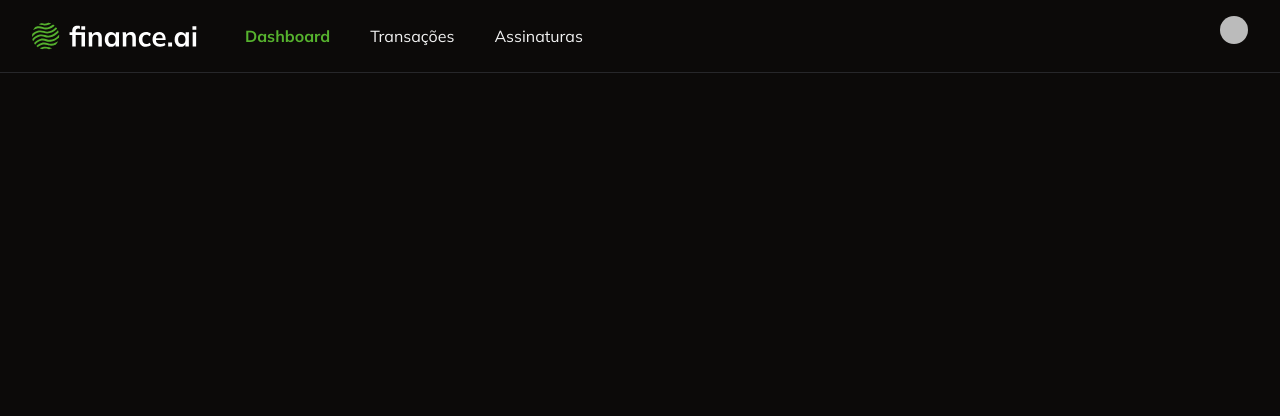
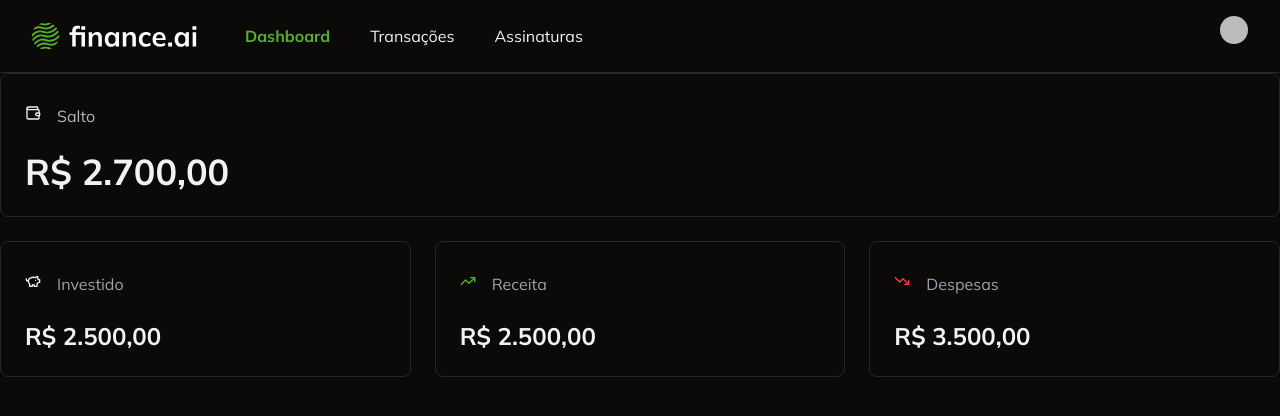
Before and after one commit to mtguerson/financeAI, a Next.js app: page / in a window 1280 px wide. Shown: the top 416 px of the page. Built offline with nearby package versions, Linux system fonts and the light colour scheme; no server answers; sample sign-in values are in the browser's storage; some icons are missing.

Commit message:
feat: add summary card and summary cards components

```diff
--- /dev/null
+++ b/app/(home)/_components/summary-card.tsx
@@ -0,0 +1,39 @@
+import { Card, CardContent, CardHeader } from "@/app/_components/ui/card";
+import type { ReactNode } from "react";
+
+interface SummaryCardProps {
+  icon: ReactNode;
+  title: string;
+  amount: number;
+  size?: "small" | "large";
+}
+
+export default function SummaryCard({
+  icon,
+  title,
+  amount,
+  size = "small",
+}: SummaryCardProps) {
+  return (
+    <Card>
+      <CardHeader className="flex-row items-center gap-4">
+        {icon}
+        <p
+          className={`${size === "small" ? "text-muted-foreground" : "text-white opacity-70"}`}
+        >
+          {title}
+        </p>
+      </CardHeader>
+      <CardContent>
+        <p
+          className={`font-bold ${size === "small" ? "text-2xl" : "text-4xl"}`}
+        >
+          {Intl.NumberFormat("pt-BR", {
+            style: "currency",
+            currency: "BRL",
+          }).format(amount)}
+        </p>
+      </CardContent>
+    </Card>
+  );
+}
--- /dev/null
+++ b/app/(home)/_components/summary-cards.tsx
@@ -0,0 +1,40 @@
+import {
+  PiggyBankIcon,
+  TrendingDownIcon,
+  TrendingUpIcon,
+  WalletIcon,
+} from "lucide-react";
+import SummaryCard from "./summary-card";
+
+export default function SummaryCards() {
+  return (
+    <div className="space-y-6">
+      <SummaryCard
+        icon={<WalletIcon size={16} />}
+        title="Salto"
+        amount={2700}
+        size="large"
+      />
+
+      <div className="grid grid-cols-3 gap-6">
+        <SummaryCard
+          icon={<PiggyBankIcon size={16} />}
+          title="Investido"
+          amount={2500}
+        />
+
+        <SummaryCard
+          icon={<TrendingUpIcon size={16} className="text-primary" />}
+          title="Receita"
+          amount={2500}
+        />
+
+        <SummaryCard
+          icon={<TrendingDownIcon size={16} className="text-red-500" />}
+          title="Despesas"
+          amount={3500}
+        />
+      </div>
+    </div>
+  );
+}
--- a/app/page.tsx
+++ b/app/(home)/page.tsx
@@ -1,6 +1,7 @@
 import { auth } from "@clerk/nextjs/server";
 import { redirect } from "next/navigation";
-import NavBar from "./_components/navbar";
+import NavBar from "../_components/navbar";
+import SummaryCards from "./_components/summary-cards";
 
 export default function Home() {
   const { userId } = auth();
@@ -9,5 +10,10 @@
     redirect("/login");
   }
 
-  return <NavBar />;
+  return (
+    <>
+      <NavBar />
+      <SummaryCards />
+    </>
+  );
 }
--- /dev/null
+++ b/app/_components/ui/card.tsx
@@ -0,0 +1,86 @@
+import * as React from "react";
+
+import { cn } from "@/app/_lib/utils";
+
+const Card = React.forwardRef<
+  HTMLDivElement,
+  React.HTMLAttributes<HTMLDivElement>
+>(({ className, ...props }, ref) => (
+  <div
+    ref={ref}
+    className={cn(
+      "rounded-lg border bg-card text-card-foreground shadow-sm",
+      className,
+    )}
+    {...props}
+  />
+));
+Card.displayName = "Card";
+
+const CardHeader = React.forwardRef<
+  HTMLDivElement,
+  React.HTMLAttributes<HTMLDivElement>
+>(({ className, ...props }, ref) => (
+  <div
+    ref={ref}
+    className={cn("flex flex-col space-y-1.5 p-6", className)}
+    {...props}
+  />
+));
+CardHeader.displayName = "CardHeader";
+
+const CardTitle = React.forwardRef<
+  HTMLDivElement,
+  React.HTMLAttributes<HTMLDivElement>
+>(({ className, ...props }, ref) => (
+  <div
+    ref={ref}
+    className={cn(
+      "text-2xl font-semibold leading-none tracking-tight",
+      className,
+    )}
+    {...props}
+  />
+));
+CardTitle.displayName = "CardTitle";
+
+const CardDescription = React.forwardRef<
+  HTMLDivElement,
+  React.HTMLAttributes<HTMLDivElement>
+>(({ className, ...props }, ref) => (
+  <div
+    ref={ref}
+    className={cn("text-sm text-muted-foreground", className)}
+    {...props}
+  />
+));
+CardDescription.displayName = "CardDescription";
+
+const CardContent = React.forwardRef<
+  HTMLDivElement,
+  React.HTMLAttributes<HTMLDivElement>
+>(({ className, ...props }, ref) => (
+  <div ref={ref} className={cn("p-6 pt-0", className)} {...props} />
+));
+CardContent.displayName = "CardContent";
+
+const CardFooter = React.forwardRef<
+  HTMLDivElement,
+  React.HTMLAttributes<HTMLDivElement>
+>(({ className, ...props }, ref) => (
+  <div
+    ref={ref}
+    className={cn("flex items-center p-6 pt-0", className)}
+    {...props}
+  />
+));
+CardFooter.displayName = "CardFooter";
+
+export {
+  Card,
+  CardHeader,
+  CardFooter,
+  CardTitle,
+  CardDescription,
+  CardContent,
+};
```
